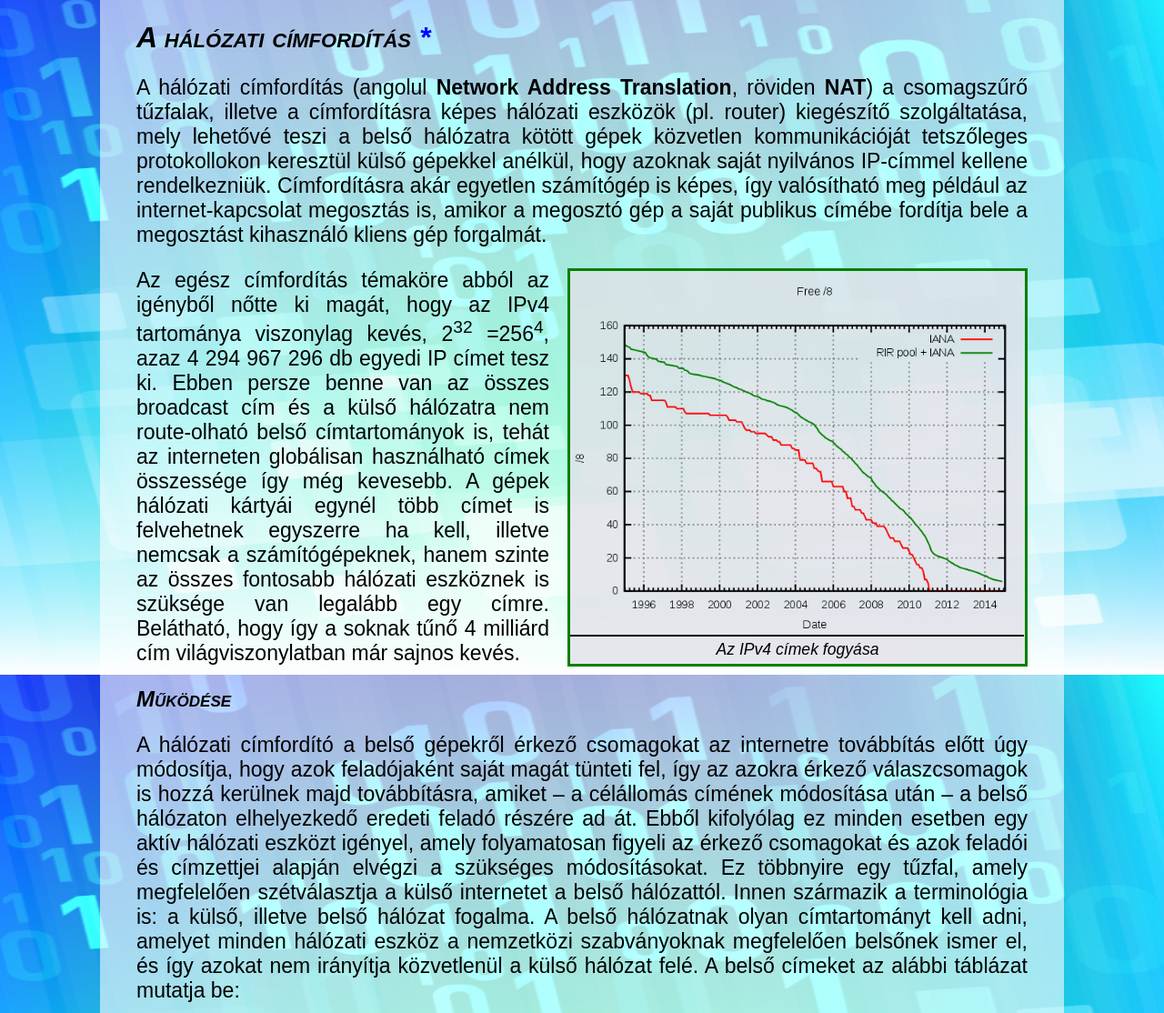
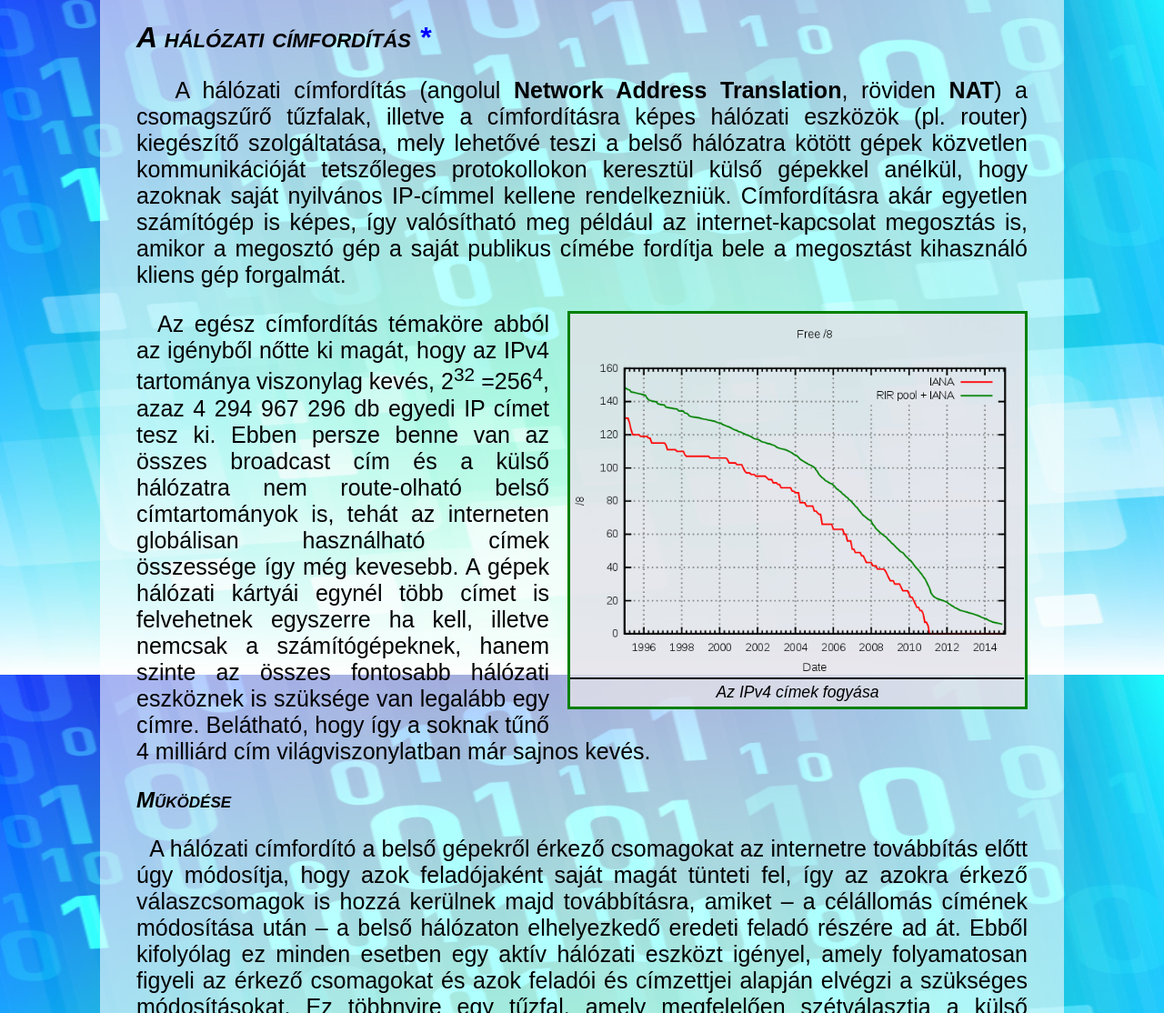
Before and after one commit to benceeee123/HALOZATI_CIMFORDITAS, a plain HTML site: page index.html in a window 1280 px wide. Shown: the part 58-1172 px from the top of the page at 91% size. Drawn offline with Linux system fonts and the light colour scheme.

Commit message:
fogjukra

```diff
--- a/index.html
+++ b/index.html
@@ -13,7 +13,7 @@
     <h1>A hálózati címfordítás <a href="https://hu.wikipedia.org/wiki/Hálózati_címfordítás" target="_blank"
         rel="noopener noreferrer">*</a></h1>
 
-    <p>A hálózati címfordítás (angolul <span>Network Address Translation</span>, röviden <span>NAT</span>) a csomagszűrő
+    <p>&nbsp;&nbsp; A hálózati címfordítás (angolul <span>Network Address Translation</span>, röviden <span>NAT</span>) a csomagszűrő
       tűzfalak, illetve a
       címfordításra képes hálózati eszközök (pl. router) kiegészítő szolgáltatása, mely lehetővé teszi a belső hálózatra
       kötött gépek közvetlen kommunikációját tetszőleges protokollokon keresztül külső gépekkel anélkül, hogy azoknak
@@ -24,7 +24,7 @@
     <div class="frame"><img src="ipv4fogyas.png" alt="IPcalypse" title="IPcalypse">
       <p class="imgtitle">Az IPv4 címek fogyása</p>
     </div>
-    <p>Az egész címfordítás témaköre abból az igényből nőtte ki magát, hogy az
+    <p>&nbsp;&nbsp;Az egész címfordítás témaköre abból az igényből nőtte ki magát, hogy az
       IPv4 tartománya viszonylag kevés, 2<sup>32</sup> =256<sup>4</sup>, azaz 4 294 967 296 db egyedi IP címet tesz ki.
       Ebben persze benne van
       az
@@ -35,7 +35,7 @@
     </p>
     <h2>Működése</h2>
 
-    <p>A hálózati címfordító a belső gépekről érkező csomagokat az internetre továbbítás előtt úgy módosítja, hogy azok
+    <p>&nbsp;&nbsp;A hálózati címfordító a belső gépekről érkező csomagokat az internetre továbbítás előtt úgy módosítja, hogy azok
       feladójaként saját magát tünteti fel, így az azokra érkező válaszcsomagok is hozzá kerülnek majd továbbításra,
       amiket – a célállomás címének módosítása után – a belső hálózaton elhelyezkedő eredeti feladó részére ad át. Ebből
       kifolyólag ez minden esetben egy aktív hálózati eszközt igényel, amely folyamatosan figyeli az érkező csomagokat
@@ -69,7 +69,7 @@
       </tr>
     </table>
 
-    <p>A címfordítás segítségével megoldható, hogy akár egy egész cég teljes belső hálózati forgalma egyetlen külső IP
+    <p>&nbsp;&nbsp;A címfordítás segítségével megoldható, hogy akár egy egész cég teljes belső hálózati forgalma egyetlen külső IP
       cím
       mögött legyen, azaz gyakorlatilag egyetlen külső címet használ el egy több száz gépes hálózat. A belső forgalomban
       természetesen szükség van az egyedi belső címekre, de erről csak a címfordítást végző hálózati eszközöknek kell
--- a/styles.css
+++ b/styles.css
@@ -70,7 +70,7 @@ span
 p
 {
   text-align: justify;
-  font-size: 23px
+  font-size: 25px
 }
 
 table
```
